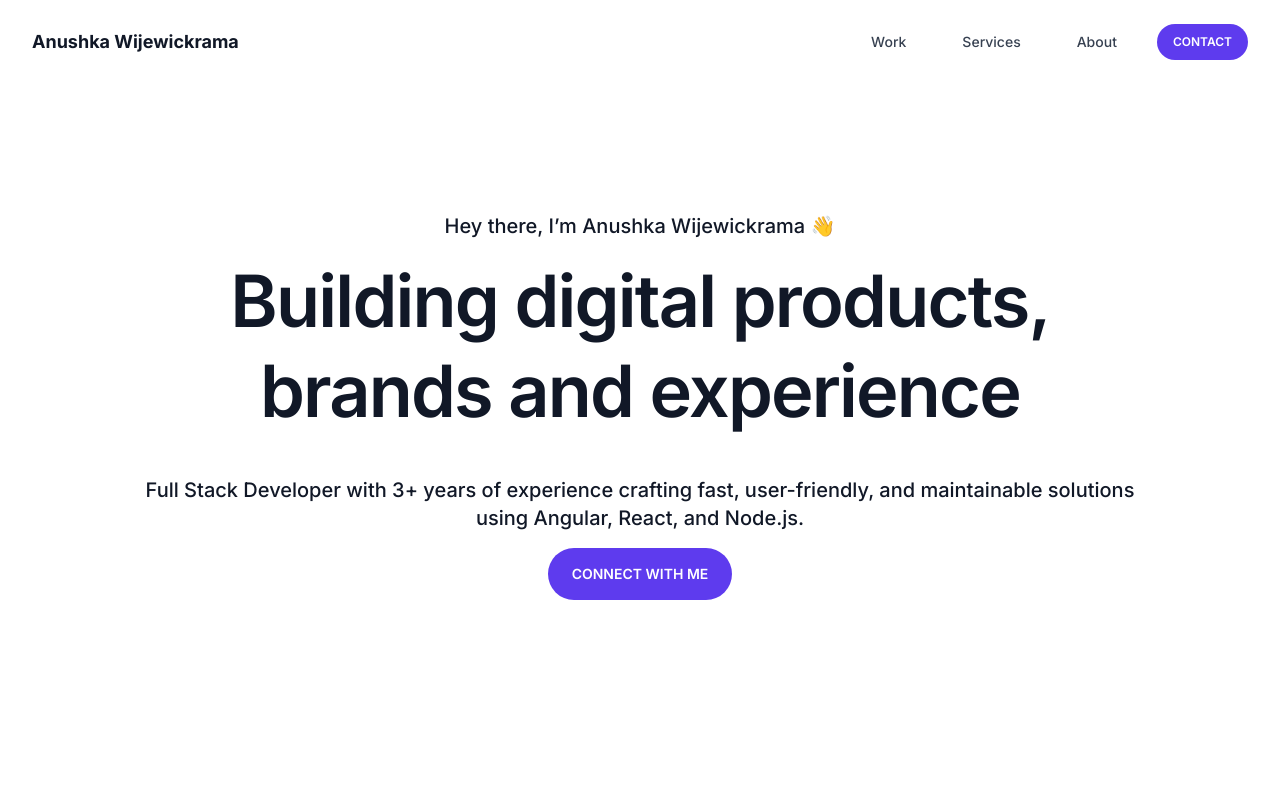
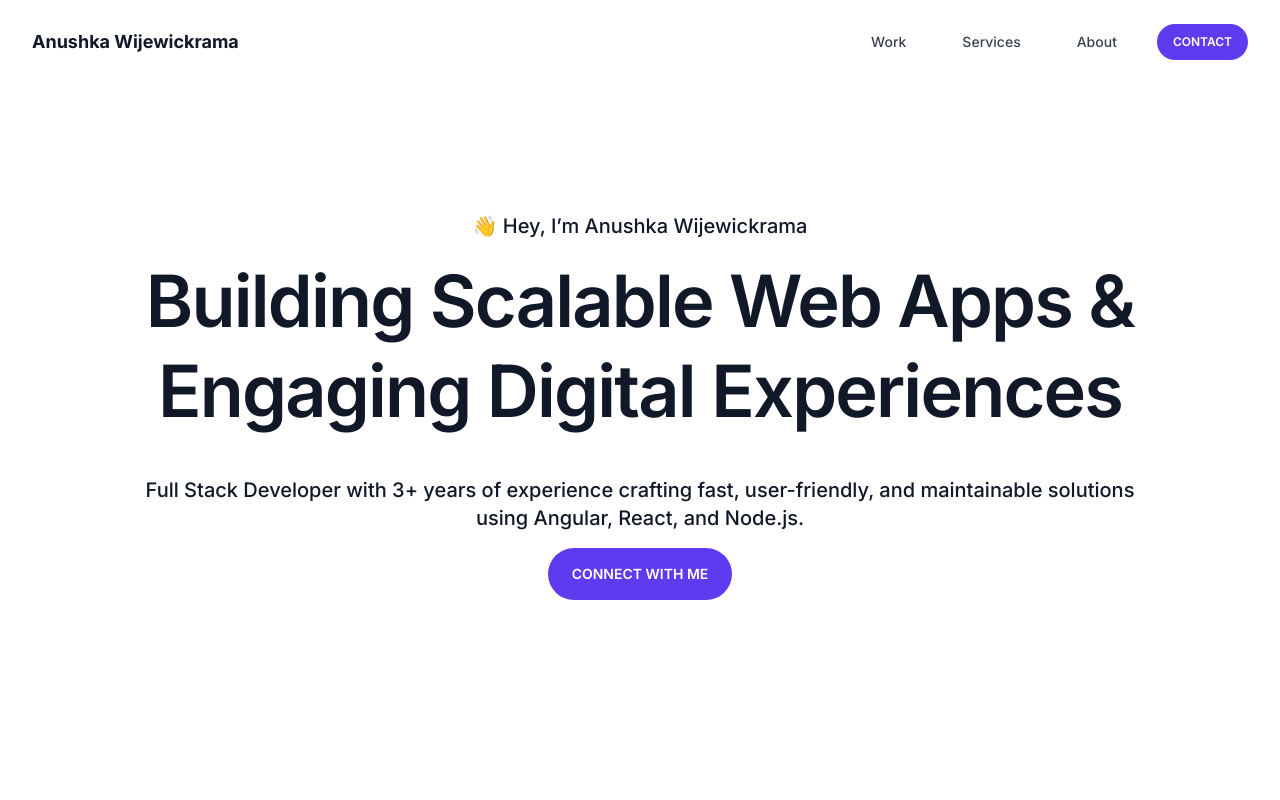
Before and after one commit to AnushkaWijewickrama/portfolio-final, an Angular app: page / in a window 1280 px wide. Shown: the top 800 px of the page. Built offline with nearby package versions, Linux system fonts and the light colour scheme; no server answers.

Commit message:
add mydata

```diff
--- a/src/app/components/sections/hero/hero.component.html
+++ b/src/app/components/sections/hero/hero.component.html
@@ -5,10 +5,10 @@
             <div class="lg:col-span-1"></div>
             <div class="lg:col-span-10 flex flex-col items-center">
                 <p class="md:text-body-xl text-body-lg font-medium pb-4">
-                    Hey there, I’m Anushka Wijewickrama 👋
+                    👋 Hey, I’m Anushka Wijewickrama
                 </p>
                 <h1 class="lg:text-display-2xl md:text-display-xl text-display-md font-semibold pb-10">
-                    Building digital products, brands and experience
+                    Building Scalable Web Apps & Engaging Digital Experiences
                 </h1>
                 <p class="md:text-body-xl text-body-lg font-medium pb-4">
                     Full Stack Developer with 3+ years of experience crafting fast, user-friendly, and maintainable
```
